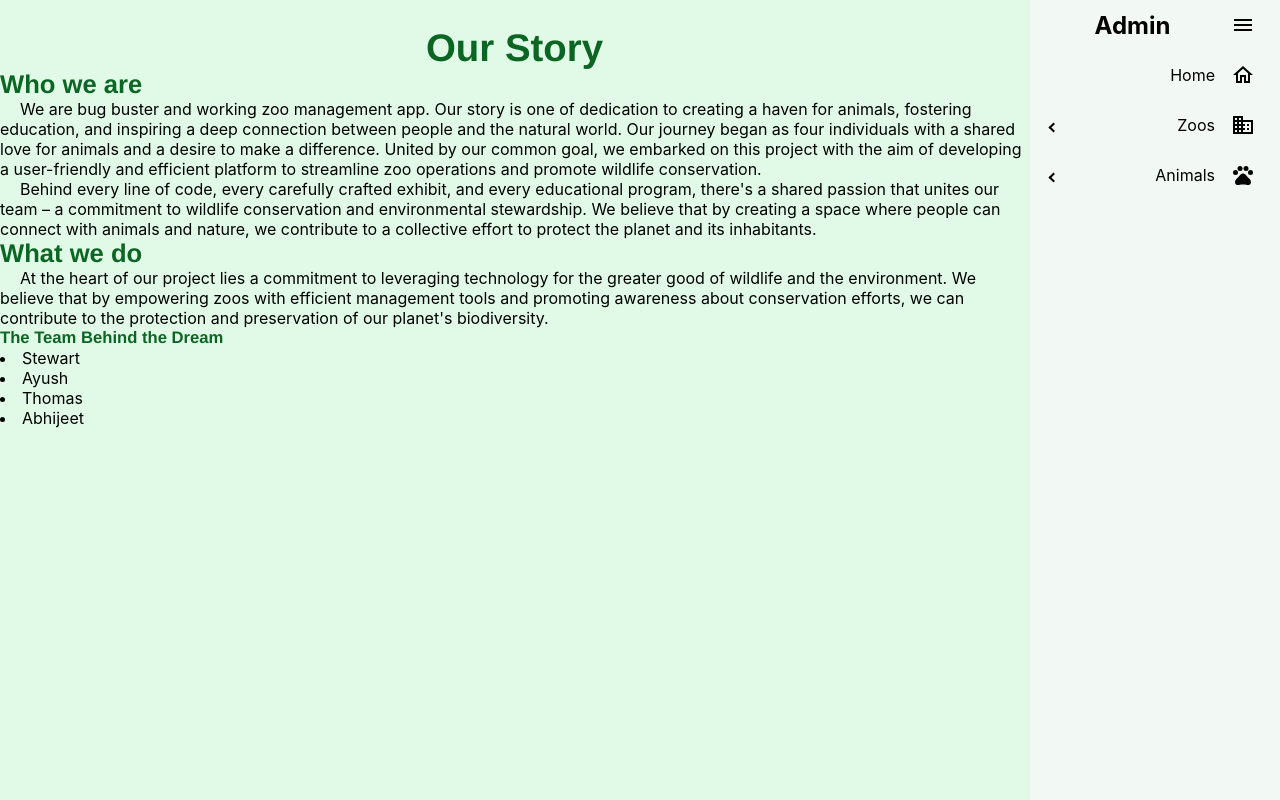
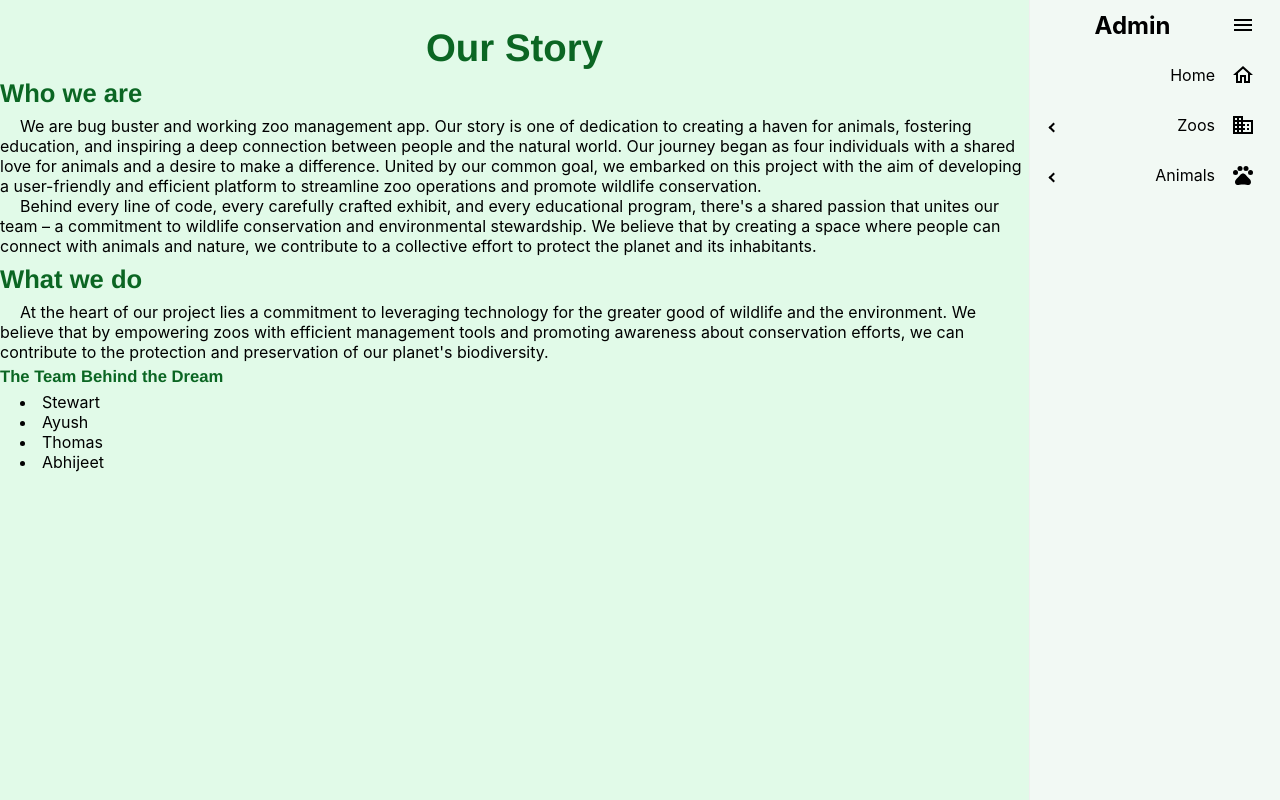
Before and after one commit to StewartRowney/zoo-management-app-react, a React (Create React App) app: page /ourstory in a window 1280 px wide. Built offline with nearby package versions, Linux system fonts and the light colour scheme.

Commit message:
fixed css

```diff
--- a/src/components/OurStory.js
+++ b/src/components/OurStory.js
@@ -11,16 +11,16 @@ const OurStory = () => {
               <h1 className="animal-h1">Our Story</h1>
           </div>
         <div>
-            <h2 className='title-h2'>Who we are</h2>
+            <h2 className='title-h2 big'>Who we are</h2>
             <p className='tab'>We are bug buster and working zoo management app. Our story is one of dedication to creating a haven for animals, fostering education, and inspiring a deep connection between people and the natural world. Our journey began as four individuals with a shared love for animals and a desire to make a difference. United by our common goal, we embarked on this project with the aim of developing a user-friendly and efficient platform to streamline zoo operations and promote wildlife conservation.</p>
             <p className='tab'>Behind every line of code, every carefully crafted exhibit, and every educational program, there's a shared passion that unites our team – a commitment to wildlife conservation and environmental stewardship. We believe that by creating a space where people can connect with animals and nature, we contribute to a collective effort to protect the planet and its inhabitants. </p>
-            <h2 className='title-h2'>What we do</h2>
+            <h2 className='title-h2 big'>What we do</h2>
             <p className='tab'>At the heart of our project lies a commitment to leveraging technology for the greater good of wildlife and the environment. We believe that by empowering zoos with efficient management tools and promoting awareness about conservation efforts, we can contribute to the protection and preservation of our planet's biodiversity.</p>
-            <h3 className='title-h3'>The Team Behind the Dream</h3>
-            <li>Stewart</li>
-            <li>Ayush</li>
-            <li>Thomas</li>
-            <li>Abhijeet</li>
+            <h3 className='title-h3 big'>The Team Behind the Dream</h3>
+            <li className='tab'>Stewart</li>
+            <li className='tab'>Ayush</li>
+            <li className='tab'>Thomas</li>
+            <li className='tab'>Abhijeet</li>
         </div>
       </div>
 
```
